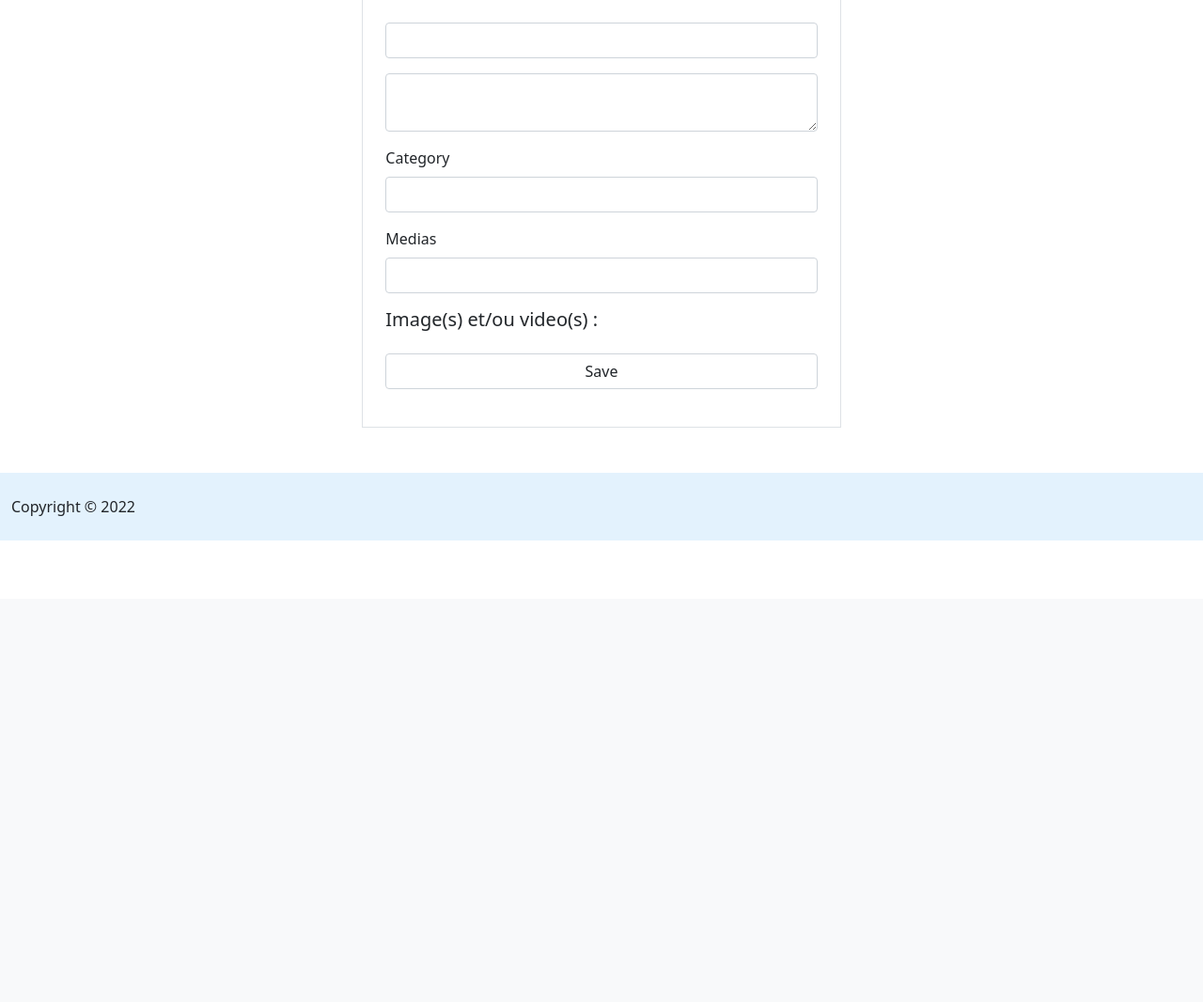
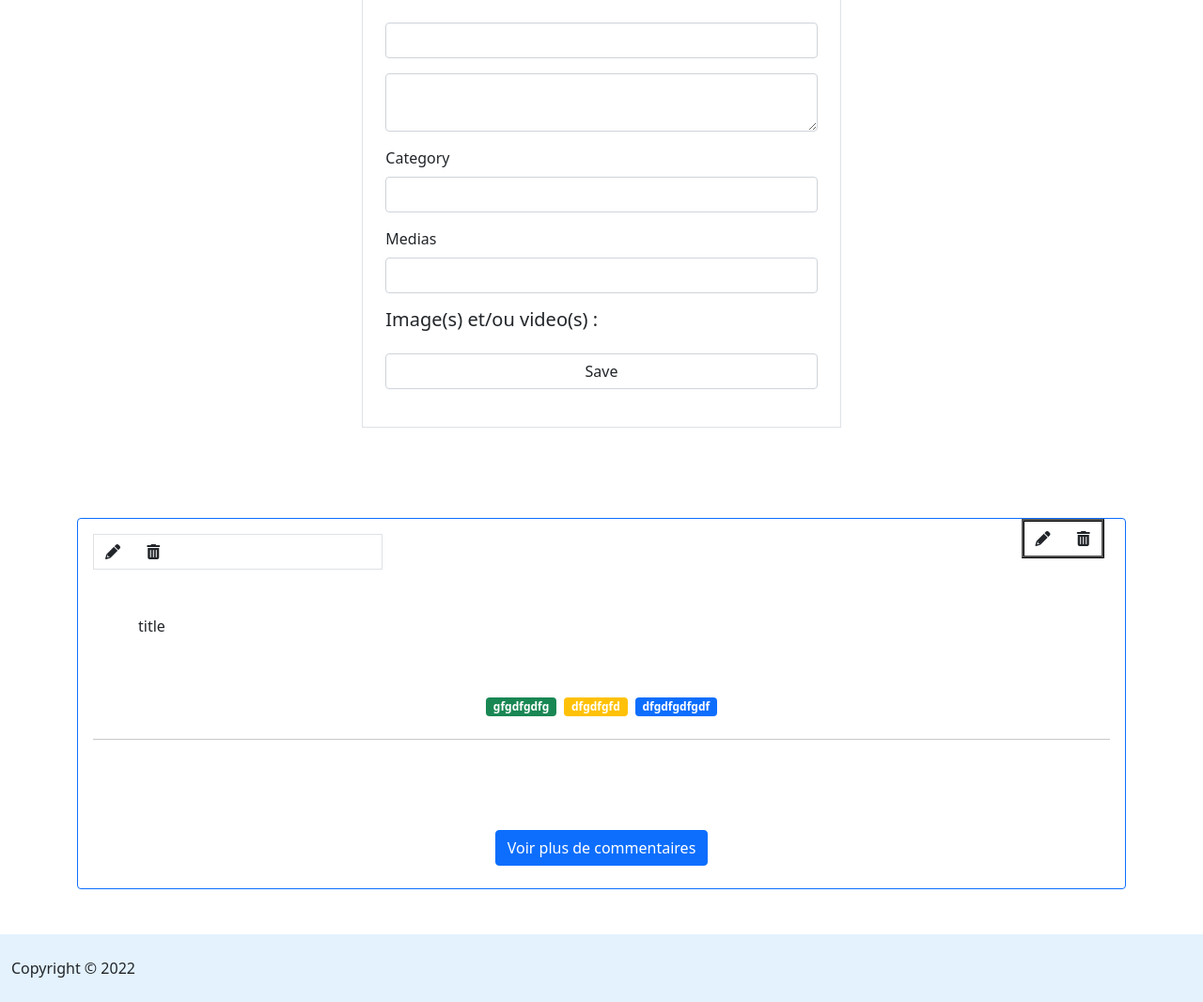
Before and after one commit to chris496/FormationOC2_creer_site_communautaire_snowtricks_symfony, a Symfony app: template templates/tricks/editTricks.html.twig in a window 1280 px wide. Shown: the part 163-1229 px from the top of the page at 94% size. Before the commit the page ends 738 px from the top, so only its background shows below. Run offline with Twig, Linux system fonts and the light colour scheme; the template is opened without the code that fills it, so the values that code supplies are empty; form fields are guessed from the names that the template uses; some libraries are stand-ins or nearby versions.

Commit message:
update-2907

```diff
--- a/config/services.yaml
+++ b/config/services.yaml
@@ -5,6 +5,8 @@
 # https://symfony.com/doc/current/best_practices.html#use-parameters-for-application-configuration
 parameters:
     images_directory: '%kernel.project_dir%/public/uploads'
+    MAILER: '%env(MAILER_DSN)%'
+
 services:
     # default configuration for services in *this* file
     _defaults:
--- a/public/css/style.css
+++ b/public/css/style.css
@@ -79,8 +79,9 @@
   background-color: rgb(150, 181, 238);
 }
 
-
-
+.star{
+  cursor: pointer;
+}
 
 /*<div style="position:relative; height:400px">
    <div style="position:absolute;z-index:1">
--- a/src/Entity/Comment.php
+++ b/src/Entity/Comment.php
@@ -32,6 +32,7 @@ class Comment
 
     /**
      * @ORM\ManyToOne(targetEntity=Tricks::class, inversedBy="comments")
+     * @ORM\JoinColumn(onDelete="CASCADE")
      */
     private $tricks;
 
--- a/src/Form/CreateTricksType.php
+++ b/src/Form/CreateTricksType.php
@@ -48,12 +48,6 @@ class CreateTricksType extends AbstractType
                     'placeholder' => 'Description...'
                 ]
             ])
-            ->add('user', EntityType::class, [
-                'required' => true,
-                'label' => 'Choisir un user',
-                'class' => User::class,
-                'choice_label' => 'id'
-              ])
             ->add('category', EntityType::class, [
                 'required' => true,
                 'label' => 'Choisir un groupe :',
--- a/src/Services/MailerService.php
+++ b/src/Services/MailerService.php
@@ -22,7 +22,7 @@ class MailerService
         $email = (new TemplatedEmail())
                 ->from('formationoc@christophedumas1.fr')
                 ->to(new Address($email))
-                ->subject('Thanks for signing up!')
+                ->subject('Merci pour votre inscription !')
 
             // path of the Twig template to render
                 ->htmlTemplate('emails/registration.html.twig')
--- a/templates/tricks/editTricks.html.twig
+++ b/templates/tricks/editTricks.html.twig
@@ -22,13 +22,22 @@
                     <div class="mb-3">
                         {{ form_row(formEditTricks.medias) }}
                     </div>
+
                     <div>
                         <h5>Image(s) et/ou video(s) :</h5>
                         <div class="mb-3 d-flex">
                             {% for m in tricks.medias %}
                                 <div class="me-2 d-flex flex-column align-items-center">
                                     <img src="{{ asset('/uploads/'~m.name) }}" alt="" width="100">
-                                    <a href="{{ path('editDeleteMedia', {'id' : m.id}) }}">Supprimer</a>
+                                    <div class="d-flex">
+                                        <div class="form-check form-switch">
+                                            <input class="form-check-input" type="checkbox" id="flexSwitchCheckDefault">
+                                            <label class="form-check-label" for="flexSwitchCheckDefault"><strong>Star</strong></label>
+                                        </div>
+                                        <div class="mx-1">|</div>
+                                        <div>
+                                        <a class="delete" href="{{ path('editDeleteMedia', {'id' : m.id}) }}"><i class="fa-solid fa-trash-can"></i></a></div>
+                                    </div>
                                 </div>
                             {% endfor %}
                         </div>
@@ -36,7 +45,72 @@
                     <div class="text-end">
                         {{ form_row(formEditTricks.save) }}
                     </div>
-                        {{ form_end(formEditTricks) }}
+                </div>
+            </div>
+        </div>
+    </div>
+
+    <div class="my-3 container">
+        <div class="card border-primary rounded my-5">
+            <div class="card_header">
+                <h1 class="title_center">
+
+                </h1>
+
+                <div class="buttons">
+                    <a class="btn border-0 bg-transparent" href="#"><i class="fa-solid fa-pencil"></i></a>
+                    <button type="button" class="btn border-0 bg-transparent" data-bs-toggle="modal" data-bs-target="#deleteTricks">
+                        <i class="fa-solid fa-trash-can"></i>
+                    </button>
+                </div>
+
+                    <!--<img class="w-100" src="../img/home2.jpg" alt="">-->
+
+
+            </div>
+
+
+            <div class="card-body">
+
+                    <div class="row">
+                        <div class="col-sm-6 col-md-4 col-lg-4 col-xl">
+                            <div class="d-flex justify-content-start">
+                                <div class="d-flex flex-column">
+                                    <img class="me-2" src="" width="300px" alt="">
+
+                                    <div class="border">
+                                        <a class="btn border-0 bg-transparent" href="#"><i class="fa-solid fa-pencil"></i></a>
+                                        <button type="button" class="btn border-0 bg-transparent" data-bs-toggle="modal" data-bs-target="#deleteMedia">
+                                            <i class="fa-solid fa-trash-can"></i>
+                                        </button>
+                                    </div>
+
+                                </div>
+                                <div class="d-flex flex-column">
+
+                                </div>
+                            </div>
+                        </div>
+                    </div>
+
+                <p class="p-5">title</p>
+                <div class="mb-4 row">
+                    <div class="col d-flex justify-content-center">
+                        <div class="me-2 badge bg-success">gfgdfgdfg</div>
+                        <div class="me-2 badge bg-warning">dfgdfgfd</div>
+                        <div class="badge bg-primary">dfgdfgdfgdf</div>
+                    </div>
+                </div>
+
+                <hr>
+                <div class="mt-5 d-flex justify-content-center">
+                    <div class="newComment d-flex flex-column align-items-start">
+
+                    </div>
+                </div>
+                <div class="row mt-5 mb-2">
+                    <div class="col text-center">
+                        <button id="seeMore" class="btn btn-primary">Voir plus de commentaires</button>
                     </div>
                 </div>
             </div>
--- a/templates/tricks/newTricks.html.twig
+++ b/templates/tricks/newTricks.html.twig
@@ -22,10 +22,12 @@
                     <div class="mb-3">
                         {{ form_row(formNewTricks.medias) }}
                     </div>
+                    <div class="mb-3">
+                        {{ form_row(formNewTricks.urls) }}
+                    </div>
                     <div class="text-end">
                         {{ form_row(formNewTricks.save) }}
-                    </div>
-                        {{ form_end(formNewTricks) }}
+                    </div>{{ form_end(formNewTricks) }}
                     </div>
                 </div>
             </div>
```
Also changed, not shown: migrations/Version20220704193620.php (added, +33 -0 lines), src/Controller/RegistrationController.php (+4 -5 lines), src/Controller/TricksController.php (+18 -4 lines), src/Entity/Tricks.php (+25 -0 lines), src/Form/EditTricksType.php (+7 -0 lines), src/Services/RecupEnv.php (+5 -5 lines), templates/security/login.html.twig (+8 -1 lines), templates/tricks/index.html.twig (+12 -8 lines), templates/tricks/oneTricks.html.twig (+6 -2 lines).
